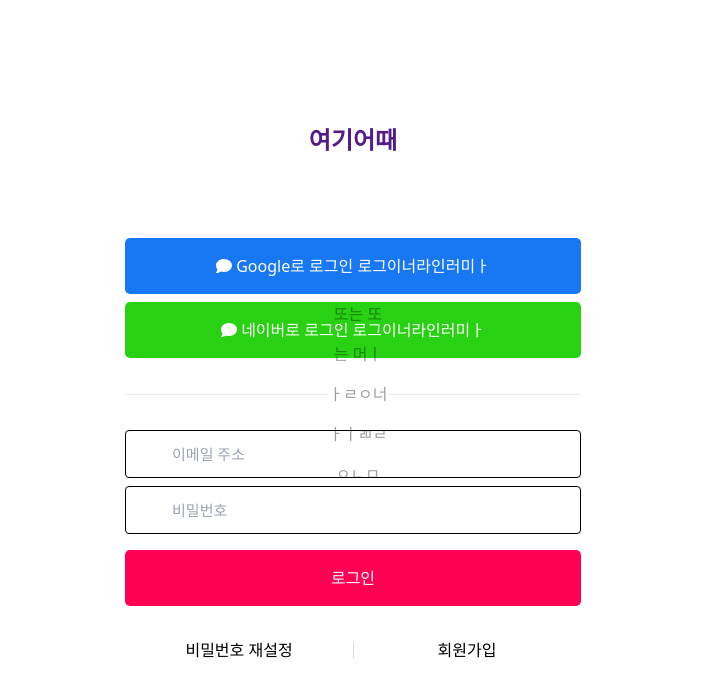
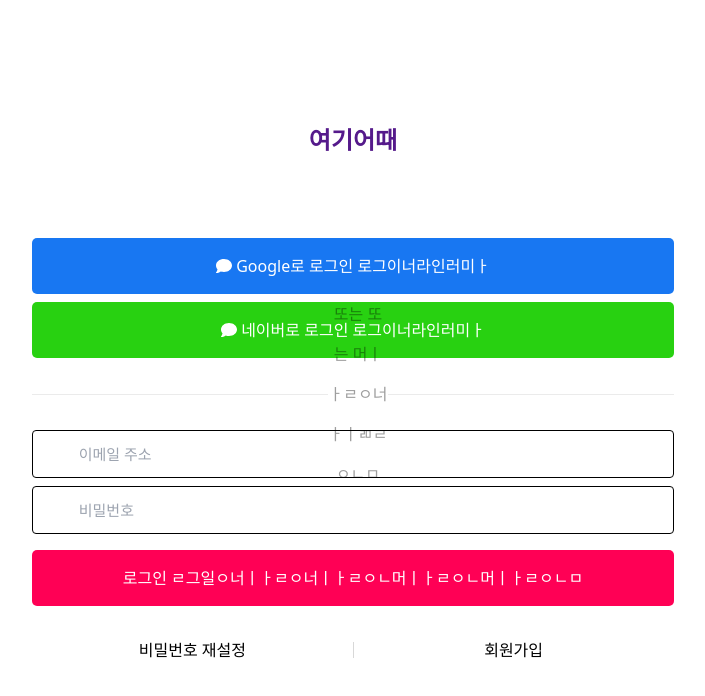
Before and after one commit to BoubleJ/react_loginPage, a React (Create React App) app: page / in a window 1280 px wide. Shown: the top 696 px of the page, without its empty margins (287-992 px from the left). Built offline with nearby package versions, Linux system fonts and the light colour scheme.

Commit message:
디벨롭 두 번째 커밋

```diff
--- a/src/App.js
+++ b/src/App.js
@@ -69,7 +69,7 @@
           </div>
           <div className="snsBtn_box login_btn">
             <button class="snsBtn" type="submit">
-              로그인
+              로그인 ㄹ그일ㅇ너ㅣㅏㄹㅇ너ㅣㅏㄹㅇㄴ머ㅣㅏㄹㅇㄴ머ㅣㅏㄹㅇㄴㅁ
             </button>
           </div>
 
```
